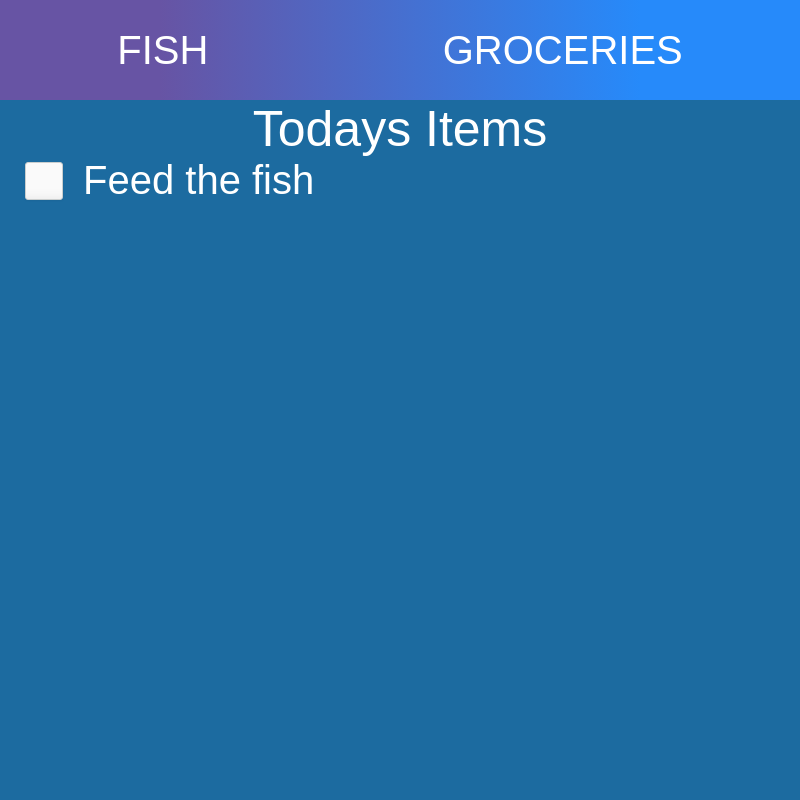
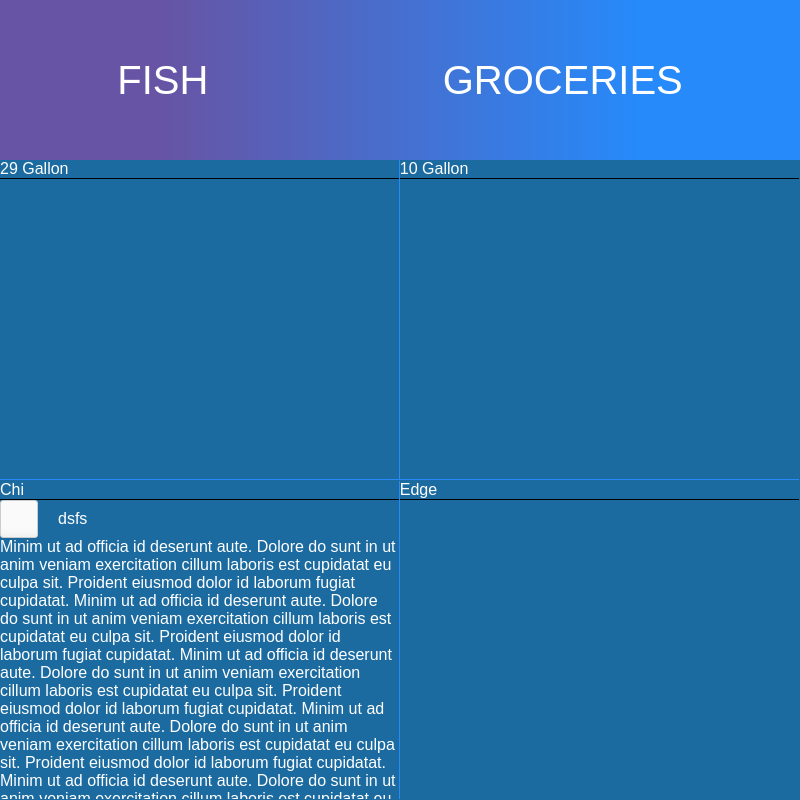
Before and after one commit to nfowlie/F.I.S.H, an Electron app: page src/index.html in a window 800 px wide. Drawn offline with Linux system fonts and the light colour scheme.

Commit message:
Working Pi Copy

```diff
--- a/assets/css/main.css
+++ b/assets/css/main.css
@@ -5,8 +5,8 @@
 
 body{
     background-color: rgb(28,107,160);
-    -webkit-app-region: drag;
-    height: 600px;
+    /* -webkit-app-region: drag; */
+    height: 100%;
     width: 100%;
     font-family: sans-serif;
     color: #ffffff;
@@ -14,7 +14,7 @@ body{
 
 nav{
     width: 100%;
-    height: 100px;
+    height: 20vh;
 
     text-transform: uppercase;
     color: #ffffff;
@@ -33,15 +33,29 @@ nav > div{
     align-items: center;
 }
 
-.header{
-    font-size: 50px;
-    text-align: center;
+.fish{
+    height: 80vh;
+    width: 100vw;
+    display: flex;
+    flex-wrap: wrap;
 }
 
-.items{
-    font-size: 40px;
-    margin-left: 25px;
-    cursor: pointer;
+.tank{
+    width: 49.85vw;
+    height: 39.85vh;
+    overflow: auto;
+}
+
+.tank:nth-child(2n - 1){
+    border-right: .15vw solid #268afa;
+}
+
+.tank:first-child, .tank:nth-child(2){
+    border-bottom: .15vw solid #268afa;
+}
+
+.tank > .tank-header{
+    border-bottom: .1vw solid #000000;
 }
 
 .items > span{
--- a/package.json
+++ b/package.json
@@ -14,7 +14,7 @@
   "author": "",
   "license": "ISC",
   "dependencies": {
-    "electron": "^1.8.2"
+    "electron": "^1.7.9"
   },
   "devDependencies": {
     "electron-packager": "^11.0.1",
--- a/src/index.html
+++ b/src/index.html
@@ -13,14 +13,36 @@
     </nav>
     <div id="views">
         <div class="fish">
-            <div class="header">Todays Items</div>
-            <div class="items">
-                <span>
-                    <input type="checkbox" class="regular-checkbox">Feed the fish
-                </span>
+            <div class="tank">
+                <div class="tank-header">29 Gallon</div>
+                <div class="items"></div>
+            </div>
+            <div class="tank">
+                <div class="tank-header">10 Gallon</div>
+                <div class="items"></div>
+            </div>
+            <div class="tank">
+                <div class="tank-header">Chi</div>
+                <div class="items">
+                    <span>
+                        <input type="checkbox" class="regular-checkbox">dsfs</input>
+                    </span>
+                </div>
+                Minim ut ad officia id deserunt aute. Dolore do sunt in ut anim veniam exercitation cillum laboris est cupidatat eu culpa
+                sit. Proident eiusmod dolor id laborum fugiat cupidatat. Minim ut ad officia id deserunt aute. Dolore do
+                sunt in ut anim veniam exercitation cillum laboris est cupidatat eu culpa sit. Proident eiusmod dolor id
+                laborum fugiat cupidatat. Minim ut ad officia id deserunt aute. Dolore do sunt in ut anim veniam exercitation
+                cillum laboris est cupidatat eu culpa sit. Proident eiusmod dolor id laborum fugiat cupidatat. Minim ut ad
+                officia id deserunt aute. Dolore do sunt in ut anim veniam exercitation cillum laboris est cupidatat eu culpa
+                sit. Proident eiusmod dolor id laborum fugiat cupidatat. Minim ut ad officia id deserunt aute. Dolore do
+                sunt in ut anim veniam exercitation cillum laboris est cupidatat eu culpa sit. Proident eiusmod dolor id
+                laborum fugiat cupidatat.
+            </div>
+            <div class="tank">
+                <div class="tank-header">Edge</div>
+                <div class="items"></div>
             </div>
         </div>
-        <div class="groceries"></div>
     </div>
 
     <script src="index.js"></script>
--- a/src/index.js
+++ b/src/index.js
@@ -9,6 +9,9 @@ let win;
 const fishBtn = document.getElementById("fish");
 fishBtn.addEventListener("click", function(event){
 
+    // let winChild = new BrowserWindow({parent: win });
+    // winChild.show();
+
     // win = new BrowserWindow({width: 1000, height: 800});
     // const viewPath = path.join("file://", __dirname, "views/fish.html");
     // win.loadURL(url.format({
```
Also changed, not shown: main.js (+9 -4 lines), 1 other file.
